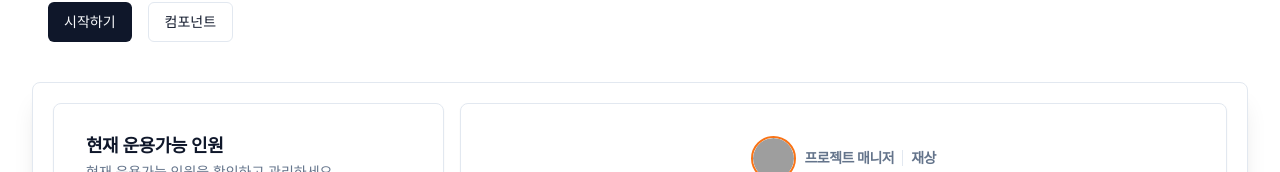
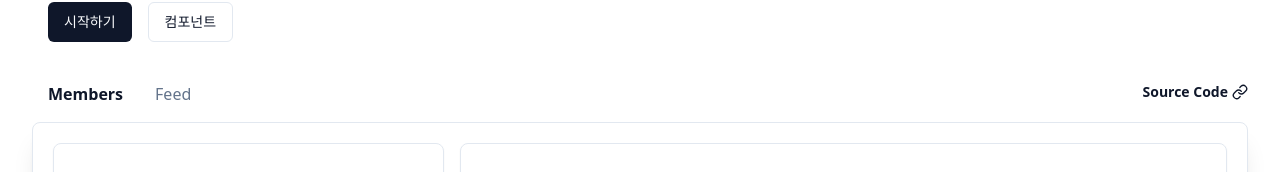
Before and after one commit to leezer94/ui, a Next.js app in the folder apps/web/: page /examples/members in a window 1280 px wide. Shown: the part 248-420 px from the top of the page. Built offline with nearby package versions, Linux system fonts and the light colour scheme; grey boxes are pictures that could not be loaded.

Commit message:
add members example page change landing page example

```diff
--- a/apps/web/app/examples/feed/page.tsx
+++ b/apps/web/app/examples/feed/page.tsx
@@ -21,7 +21,7 @@ import { Separator } from 'ui/components/separator';
 import { cn } from '@/lib';
 
 export const metadata: Metadata = {
-  title: 'News Feed',
+  title: 'News Feed | Leezer-UI',
   description: 'Example News Feed app using the components.',
 };
 
--- a/apps/web/app/examples/layout.tsx
+++ b/apps/web/app/examples/layout.tsx
@@ -8,6 +8,7 @@ import {
   PageHeaderDescription,
   PageHeaderHeading,
 } from '@/components/page-header';
+import { ExamplesNav } from '@/components/examples-nav';
 
 export const metadata: Metadata = {
   title: 'Examples',
@@ -50,7 +51,7 @@ export default function ExamplesLayout({ children }: ExamplesLayoutProps) {
           </section>
         </PageHeader>
         <section>
-          {/* <ExamplesNav /> */}
+          <ExamplesNav />
           <div className='overflow-hidden rounded-[0.5rem] border bg-background shadow-xl'>
             {children}
           </div>
--- a/apps/web/app/examples/members/components/features/our-culture.tsx
+++ b/apps/web/app/examples/members/components/features/our-culture.tsx
@@ -24,7 +24,11 @@ export default function OurCulture() {
               우리의 개발 문화에 대해 이야기 합니다.
             </AccordionDescription>
           </AccordionTrigger>
-          <AccordionContent>애자일한 개발방싱을 지향해요 !</AccordionContent>
+          <AccordionContent>
+            나도, 나의 조직도 애자일하게 일해보고 싶을 때 무엇부터 시작을 해볼
+            수 있을지, 어떤 변화를 지향해야 할지를 실제 사례에 기반한 지식과
+            방법을 공유합니다.
+          </AccordionContent>
         </AccordionItem>
         <AccordionItem value='item-2'>
           <AccordionTrigger>
@@ -42,7 +46,12 @@ export default function OurCulture() {
           </AccordionContent>
         </AccordionItem>
         <AccordionItem value='item-4'>
-          <AccordionTrigger>업무는 어떻게 진행되나요 ?</AccordionTrigger>
+          <AccordionTrigger>
+            업무는 어떻게 진행되나요 ?
+            <AccordionDescription>
+              직무에 따른 업무에 대해 이야기 합니다.
+            </AccordionDescription>
+          </AccordionTrigger>
           <AccordionContent>
             다양한 팀과 협업하여 제품 개발과정에서 의사소통을 원활하게 합니다.
             엔지니어, SW개발자, 제품 디자이너 등과 함께 일하며 목표를
--- a/apps/web/app/examples/members/page.tsx
+++ b/apps/web/app/examples/members/page.tsx
@@ -1,7 +1,12 @@
 import { ManageMember, HireMember } from '@/app/examples/members/components';
 import { OurCulture } from '@/app/examples/members/components/features';
 
-export default function LandingPage() {
+export const metadata: Metadata = {
+  title: 'Members | Leezer-UI',
+  description: 'Example Members page using the components.',
+};
+
+export default function MembersPage() {
   return (
     <div className='flex flex-nowrap gap-4 p-5'>
       <div className='flex w-4/12 flex-col gap-y-6'>
--- a/apps/web/app/page.tsx
+++ b/apps/web/app/page.tsx
@@ -1,4 +1,3 @@
-import FeedExample from '@/app/examples/feed/page';
 import { PageHeader } from '@/components/page-header';
 import Link from 'next/link';
 import { siteConfig } from '@/config/site';
@@ -11,6 +10,7 @@ import {
   AnimatedPageHeading,
   AnimatedWrapper,
 } from '@/components/animated/animated-page-header';
+import LandingPage from '@/app/examples/members/page';
 
 export default function Page() {
   return (
@@ -42,9 +42,7 @@ export default function Page() {
       </PageHeader>
       <section>
         <AnimatedContainer className='overflow-hidden rounded-lg border bg-background shadow-xl'>
-          {/* @ts-expect-error Server Component */}
-          <FeedExample />
-          {/* <LandingPage /> */}
+          <LandingPage />
         </AnimatedContainer>
       </section>
     </div>
--- /dev/null
+++ b/apps/web/components/examples-nav.tsx
@@ -0,0 +1,80 @@
+'use client';
+
+import Link from 'next/link';
+import { usePathname } from 'next/navigation';
+
+import { cn } from '@/lib/utils';
+import { ScrollArea, ScrollBar } from 'ui/components/scroll-area';
+import { Icons } from '@/components/icons';
+
+const examples = [
+  {
+    name: 'Members',
+    href: '/examples/members',
+    code: 'https://github.com/leezer94/ui/tree/main/apps/web/app/examples/members',
+  },
+  {
+    name: 'Feed',
+    href: '/examples/feed',
+    code: 'https://github.com/leezer94/ui/tree/main/apps/web/app/examples/feed',
+  },
+];
+
+interface ExamplesNavProps extends React.HTMLAttributes<HTMLDivElement> {}
+
+export function ExamplesNav({ className, ...props }: ExamplesNavProps) {
+  const pathname = usePathname();
+
+  return (
+    <div className='relative'>
+      <ScrollArea className='max-w-[600px] lg:max-w-none'>
+        <div className={cn('mb-4 flex items-center', className)} {...props}>
+          {examples.map((example) => (
+            <Link
+              href={example.href}
+              key={example.href}
+              className={cn(
+                'flex items-center px-4',
+                pathname?.startsWith(example.href)
+                  ? 'font-bold text-primary'
+                  : 'font-medium text-muted-foreground'
+              )}
+            >
+              {example.name}
+            </Link>
+          ))}
+        </div>
+        <ScrollBar orientation='horizontal' className='invisible' />
+      </ScrollArea>
+      <ExampleCodeLink
+        pathname={pathname === '/' ? '/examples/dashboard' : pathname}
+      />
+    </div>
+  );
+}
+
+interface ExampleCodeLinkProps {
+  pathname: string | null;
+}
+
+export function ExampleCodeLink({ pathname }: ExampleCodeLinkProps) {
+  const example = examples.find((example) =>
+    pathname?.startsWith(example.href)
+  );
+
+  if (!example?.code) {
+    return null;
+  }
+
+  return (
+    <Link
+      href={example?.code}
+      target='_blank'
+      rel='nofollow'
+      className='absolute right-0 top-0 hidden items-center rounded-[0.5rem] text-sm font-semibold hover:underline md:flex'
+    >
+      Source Code
+      <Icons.link className='ml-1 h-4 w-4' />
+    </Link>
+  );
+}
--- a/apps/web/components/icons.tsx
+++ b/apps/web/components/icons.tsx
@@ -51,6 +51,7 @@ import {
   PlugZap,
   PartyPopper,
   Send,
+  Link,
 } from 'lucide-react';
 
 export type Icon = LucideIcon;
@@ -79,6 +80,7 @@ export const Icons = {
   ),
   close: X,
   trash2: Trash2,
+  link: Link,
   ellipsisHorizontal: MoreHorizontal,
   partyPopper: PartyPopper,
   dot: Dot,
--- a/apps/web/components/site/navigation/main-nav.tsx
+++ b/apps/web/components/site/navigation/main-nav.tsx
@@ -48,7 +48,7 @@ export default function MainNav() {
           컴포넌트
         </Link>
         <Link
-          href='/examples/feed'
+          href='/examples/members'
           className={cn(
             'transition-colors hover:text-foreground/80',
             pathname?.startsWith('/examples')
--- a/apps/web/config/docs.ts
+++ b/apps/web/config/docs.ts
@@ -99,6 +99,11 @@ export const DOCS_CONFIG: DocsConfig = {
           href: '/examples/feed',
           items: [],
         },
+        {
+          title: '멤버',
+          href: '/examples/members',
+          items: [],
+        },
       ],
     },
     {
```
